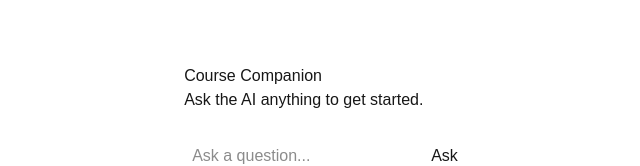
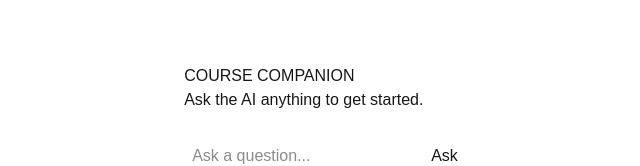
Before and after one commit to sierralukez-dot/Block2, a Next.js app: page / in a window 1280 px wide. Shown: the top 166 px of the page, without its empty margins (311-951 px from the left). Built offline with nearby package versions, Linux system fonts and the light colour scheme.

Commit message:
make purple

```diff
--- a/app/page.js
+++ b/app/page.js
@@ -33,7 +33,7 @@ export default function Home() {
 
   return (
     <main style={{ maxWidth: 600, margin: '4rem auto', padding: '0 1rem', fontFamily: 'sans-serif' }}>
-      <h1>Course Companion</h1>
+      <h1>COURSE COMPANION</h1>
       <p>Ask the AI anything to get started.</p>
 
       <form onSubmit={handleSubmit} style={{ display: 'flex', gap: '0.5rem', marginTop: '1.5rem' }}>
```
